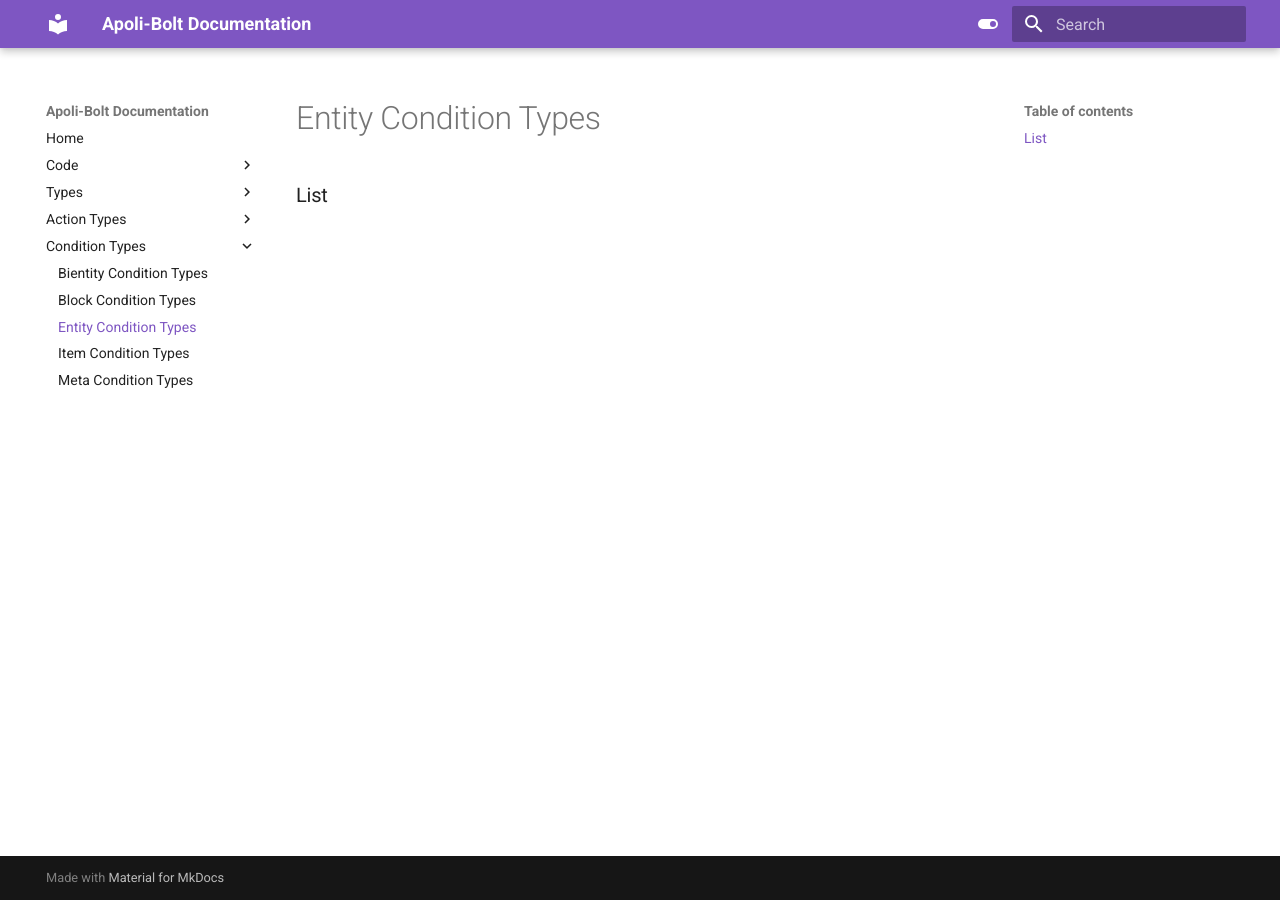
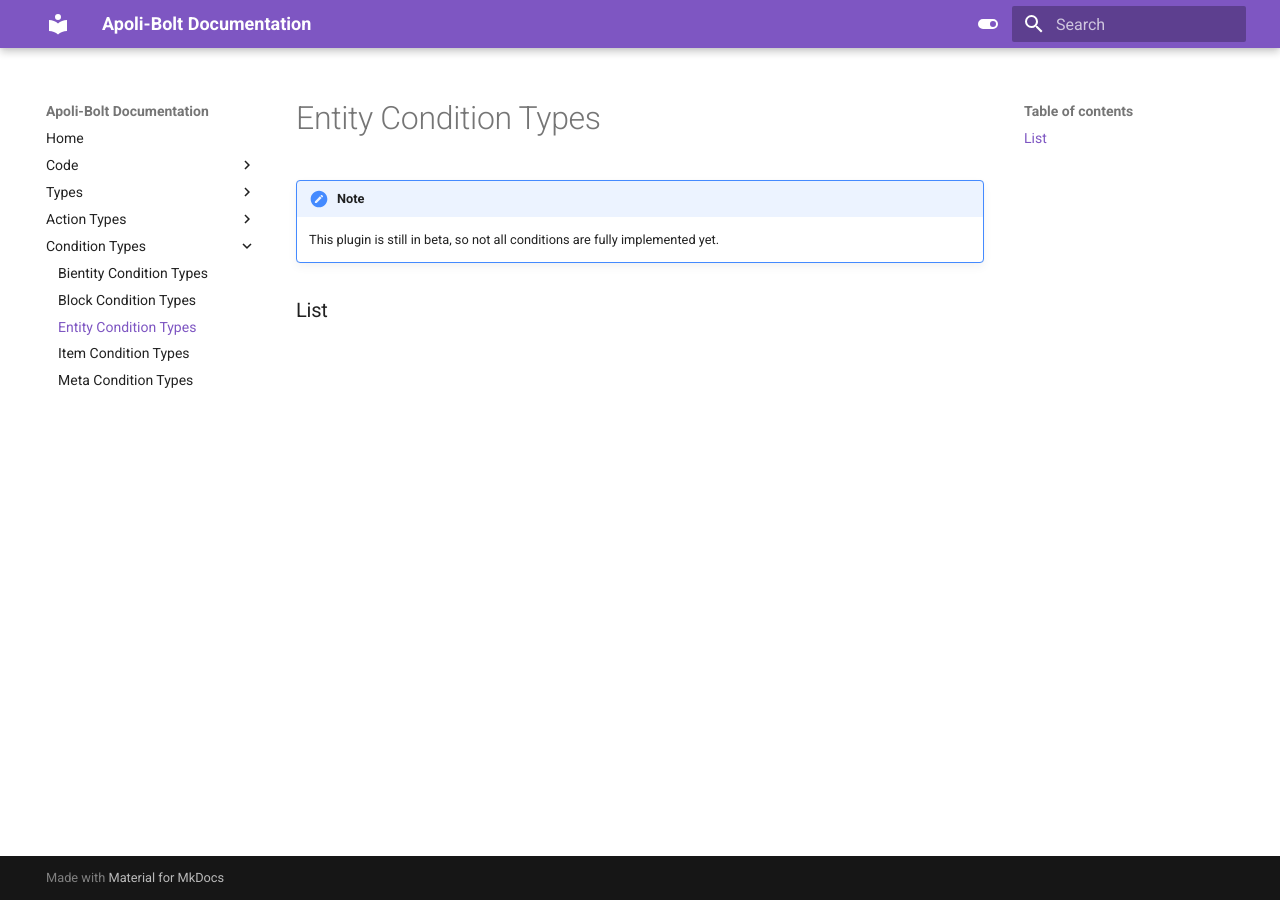
Before and after one commit to ThatRobin/apoli-bolt-docs, an MkDocs documentation site: the page built from docs/entity_condition_types.md, in a window 1280 px wide. Built offline with MkDocs 1.6.1 and Material for MkDocs 9.7.7, drawn with Linux system fonts in a browser that asks for light colours.

Commit message:
Update entity_condition_types.md

```diff
--- a/docs/entity_condition_types.md
+++ b/docs/entity_condition_types.md
@@ -1,6 +1,7 @@
 # Entity Condition Types
 
-
+!!! Note
+	This plugin is still in beta, so not all conditions are fully implemented yet.
 
 ### List
 <!---
```
